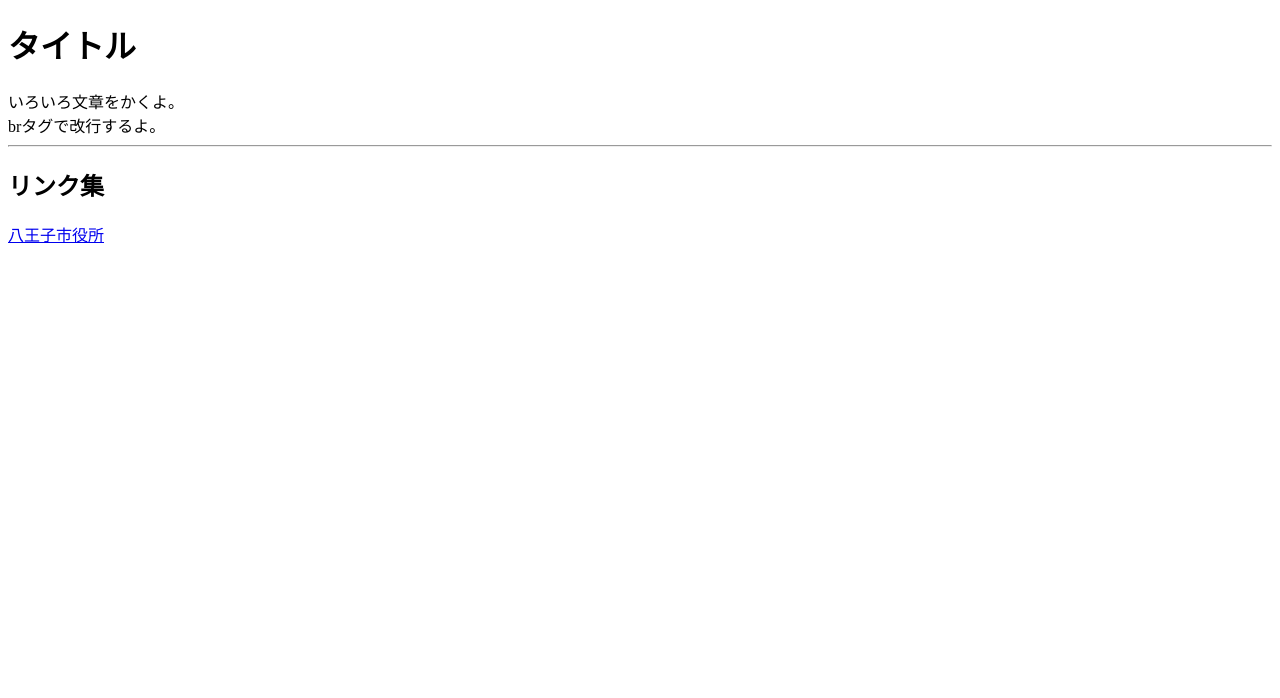
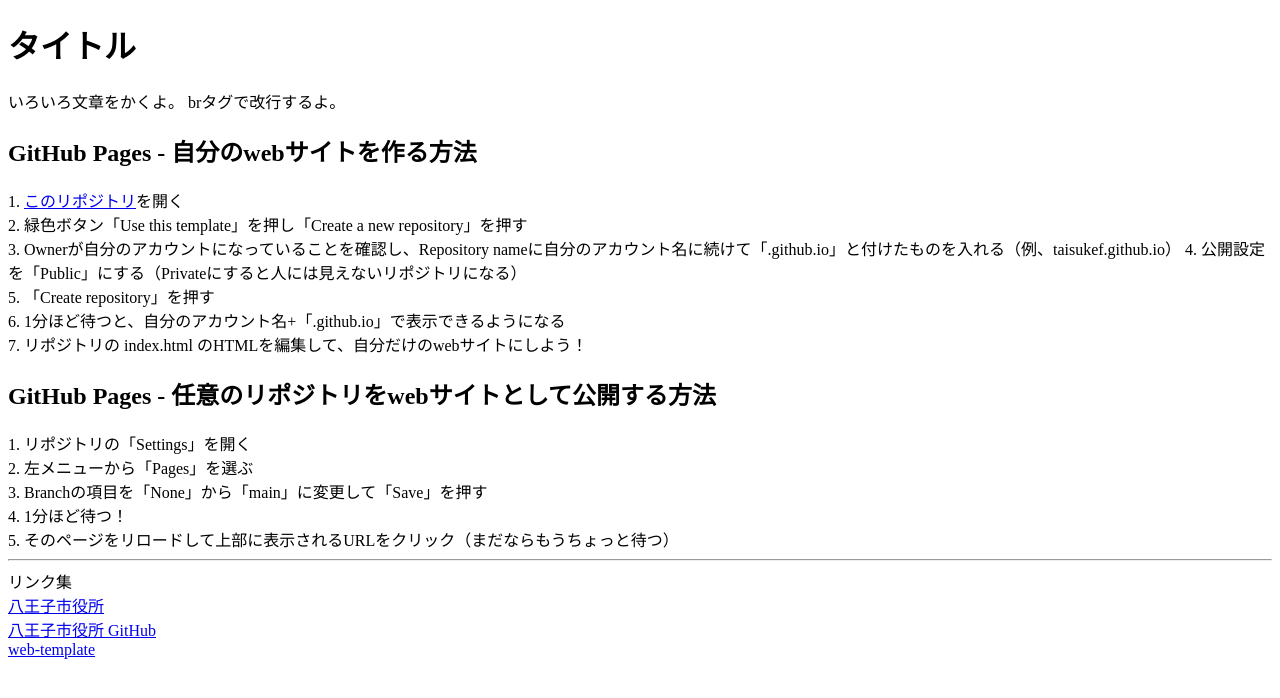
Before and after one commit to hachioji-civictech/web-template, a plain HTML site: page index.html in a window 1280 px wide. Drawn offline with Linux system fonts and the light colour scheme.

Commit message:
Update index.html

```diff
--- a/index.html
+++ b/index.html
@@ -3,11 +3,29 @@
 </head><body>
 
 <h1>タイトル</h1>
-いろいろ文章をかくよ。<br>
-brタグで改行するよ。
+いろいろ文章をかくよ。
+brタグで改行するよ。<br>
+
+<h2>GitHub Pages - 自分のwebサイトを作る方法</h2>
+1. <a href=https://github.com/hachioji-civitcech/web-template/ target=_blank>このリポジトリ</a>を開く<br>
+2. 緑色ボタン「Use this template」を押し「Create a new repository」を押す<br>
+3. Ownerが自分のアカウントになっていることを確認し、Repository nameに自分のアカウント名に続けて「.github.io」と付けたものを入れる（例、taisukef.github.io）
+4. 公開設定を「Public」にする（Privateにすると人には見えないリポジトリになる）<br>
+5. 「Create repository」を押す<br>
+6. 1分ほど待つと、自分のアカウント名+「.github.io」で表示できるようになる<br>
+7. リポジトリの index.html のHTMLを編集して、自分だけのwebサイトにしよう！
+
+<h2>GitHub Pages - 任意のリポジトリをwebサイトとして公開する方法</h2>
+1. リポジトリの「Settings」を開く<br>
+2. 左メニューから「Pages」を選ぶ<br>
+3. Branchの項目を「None」から「main」に変更して「Save」を押す<br>
+4. 1分ほど待つ！<br>
+5. そのページをリロードして上部に表示されるURLをクリック（まだならもうちょっと待つ）<br>
 
 <hr>
-<h2>リンク集</h2>
+リンク集<br>
 <a href=https://www.city.hachioji.tokyo.jp/>八王子市役所</a><br>
+<a href=https://github.com/hachioji-city>八王子市役所 GitHub</a><br>
+<a href=https://github.com/hachioji-civictech/web-template>web-template</a><br>
 </body>
 </html>
```
